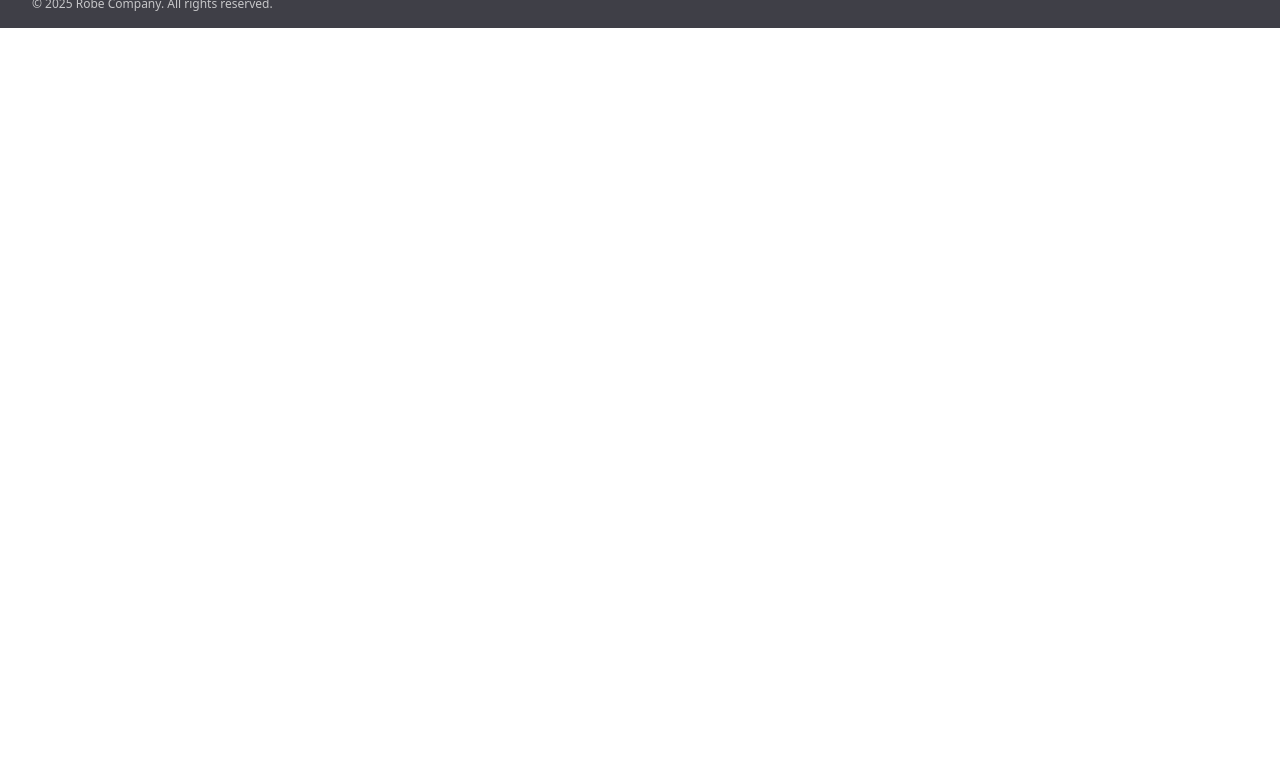
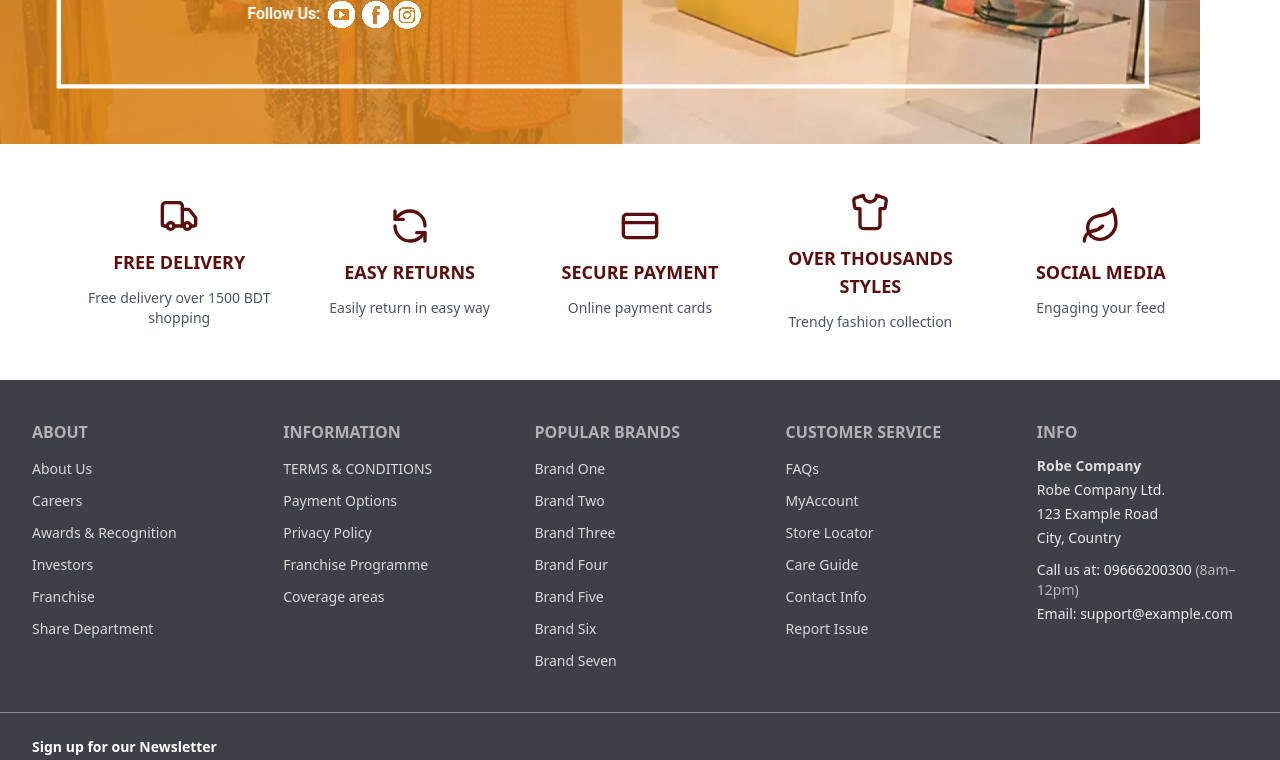
Before and after one commit to sadik117/e-commerce-project, a React (Vite) app: page / in a window 1280 px wide. Shown: the part 1123-1883 px from the top of the page. Before the commit the page ends 1151 px from the top, so only its background shows below. Built offline with nearby package versions, Linux system fonts and the light colour scheme.

Commit message:
home feature and a banner added

```diff
--- a/package.json
+++ b/package.json
@@ -11,6 +11,7 @@
   },
   "dependencies": {
     "@tailwindcss/vite": "^4.1.13",
+    "lucide-react": "^0.545.0",
     "react": "^19.1.1",
     "react-dom": "^19.1.1",
     "react-router": "^7.9.3",
--- /dev/null
+++ b/src/components/layouts/HomeFeatures.jsx
@@ -0,0 +1,54 @@
+import { Truck, RefreshCcw, CreditCard, Shirt, Leaf } from "lucide-react";
+
+const HomeFeatures = () => {
+  const features = [
+    {
+      icon: <Truck className="w-10 h-10 text-[#5b0e0e]" />,
+      title: "FREE DELIVERY",
+      desc: "Free delivery over 1500 BDT shopping",
+    },
+    {
+      icon: <RefreshCcw className="w-10 h-10 text-[#5b0e0e]" />,
+      title: "EASY RETURNS",
+      desc: "Easily return in easy way",
+    },
+    {
+      icon: <CreditCard className="w-10 h-10 text-[#5b0e0e]" />,
+      title: "SECURE PAYMENT",
+      desc: "Online payment cards",
+    },
+    {
+      icon: <Shirt className="w-10 h-10 text-[#5b0e0e]" />,
+      title: "OVER THOUSANDS STYLES",
+      desc: "Trendy fashion collection",
+    },
+    {
+      icon: <Leaf className="w-10 h-10 text-[#5b0e0e]" />,
+      title: "SOCIAL MEDIA",
+      desc: "Engaging your feed",
+    },
+  ];
+
+  return (
+    <section className="py-12 bg-white">
+      <div className="max-w-6xl mx-auto px-4">
+        <div className="grid grid-cols-1 sm:grid-cols-2 md:grid-cols-3 lg:grid-cols-5 gap-8 text-center">
+          {features.map((item, index) => (
+            <div
+              key={index}
+              className="flex flex-col items-center justify-center space-y-3"
+            >
+              <div>{item.icon}</div>
+              <h3 className="text-lg font-bold text-[#5b0e0e]">
+                {item.title}
+              </h3>
+              <p className="text-sm text-gray-600">{item.desc}</p>
+            </div>
+          ))}
+        </div>
+      </div>
+    </section>
+  );
+};
+
+export default HomeFeatures;
--- a/src/components/navbar/Navbar.jsx
+++ b/src/components/navbar/Navbar.jsx
@@ -123,7 +123,7 @@ export default function Navbar({
 
       {/* Desktop Menu Row */}
       <div className="hidden md:block">
-        <div className="max-w-7xl mx-auto px-3 sm:px-4 lg:px-6">
+        <div className="max-w-7xl mx-auto px-3 sm:px-4 lg:px-6 -mt-4">
           <ul className="flex items-center justify-center gap-6 lg:gap-10 py-3">
             {links.map(({ label, path }) => (
               <li key={label}>
--- a/src/components/pages/Home.jsx
+++ b/src/components/pages/Home.jsx
@@ -1,10 +1,13 @@
 import React from 'react';
 import Carousel from '../layouts/Carousel';
+import HomeFeatures from '../layouts/HomeFeatures';
 
 const Home = () => {
     return (
         <div>
             <Carousel></Carousel>
+            <img src="/src/assets/Grand-Opening-Made-with-PosterMyWall.jpg" alt="banner"/>
+            <HomeFeatures></HomeFeatures>
         </div>
     );
 };
```
Also changed, not shown: src/assets/Grand-Opening-Made-with-PosterMyWall.jpg (added), 1 other file (tests, documents, lock files or other folders).
